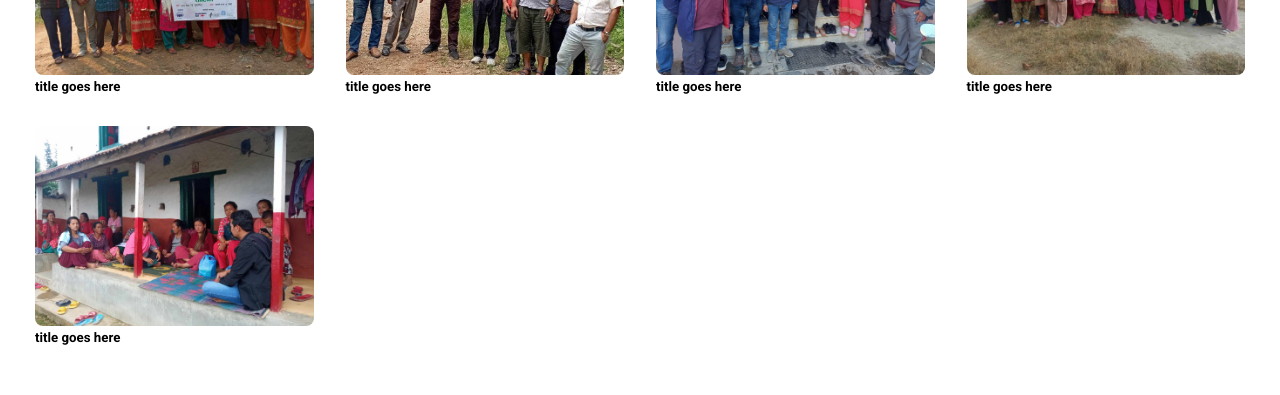
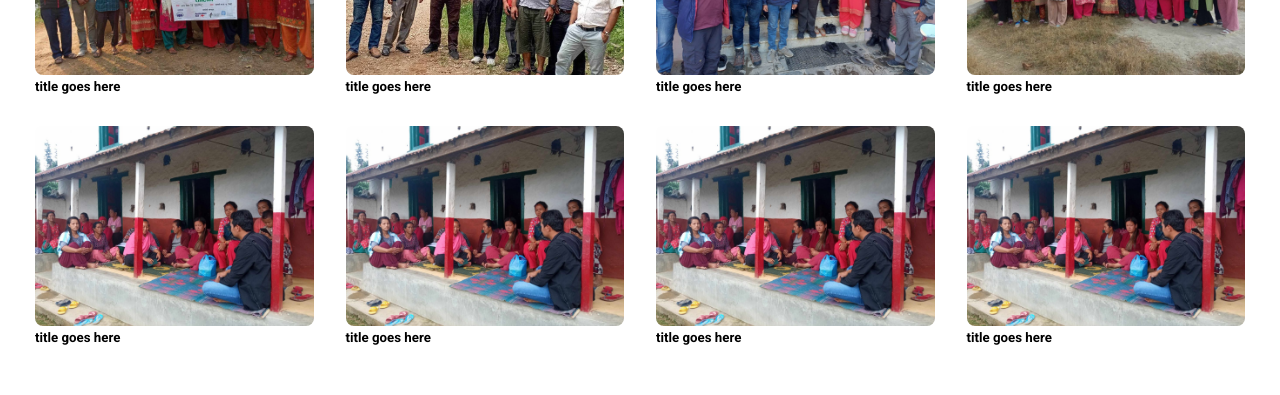
Before and after one commit to Suniel1921/icdoFrontend, a React (Vite) app: page / in a window 1280 px wide. Shown: the part 2620-3015 px from the top of the page. Built offline with nearby package versions, Linux system fonts and the light colour scheme.

Commit message:
photo added

```diff
--- a/src/components/pages/ourteams/ourteam.css
+++ b/src/components/pages/ourteams/ourteam.css
@@ -28,8 +28,10 @@
 } */
 
 .ourTeam_card img {
-    width: 50%;
-    border-radius: 50%;
+    width: 150px; /* Fixed width to maintain a consistent circular shape */
+    height: 150px; /* Fixed height to match width */
+    object-fit: cover;
+    border-radius: 50%; /* Circular shape */
 }
 
 
--- a/src/components/photoGallery/PhotoGallery.jsx
+++ b/src/components/photoGallery/PhotoGallery.jsx
@@ -7,7 +7,10 @@ const PhotoGallery = () => {
     { src: "/image/Gallery/g1.jpg", alt: "Gallery Image", title: "title goes here" },
     { src: "/image/Gallery/g2.jpg", alt: "Gallery Image", title: "title goes here" },
     { src: "/image/Gallery/g3.jpg", alt: "Gallery Image", title: "title goes here" },
-    { src: "/image/Gallery/g4.jpg", alt: "Gallery Image", title: "title goes here" }
+    { src: "/image/Gallery/g4.jpg", alt: "Gallery Image", title: "title goes here" },
+    { src: "/image/Gallery/g4.jpg", alt: "Gallery Image", title: "title goes here" },
+    { src: "/image/Gallery/g4.jpg", alt: "Gallery Image", title: "title goes here" },
+    { src: "/image/Gallery/g4.jpg", alt: "Gallery Image", title: "title goes here" },
   ];
 
   return (
```
